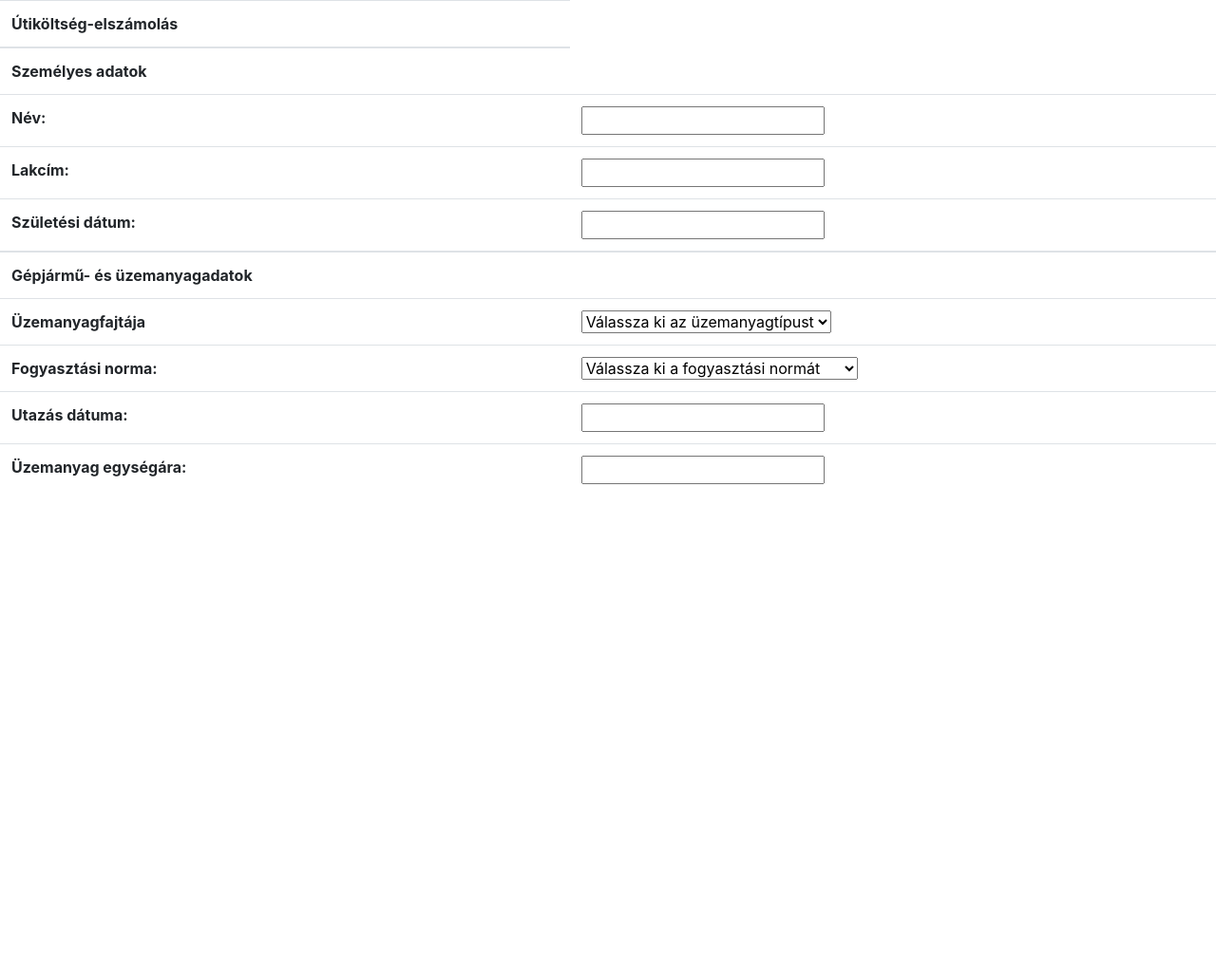
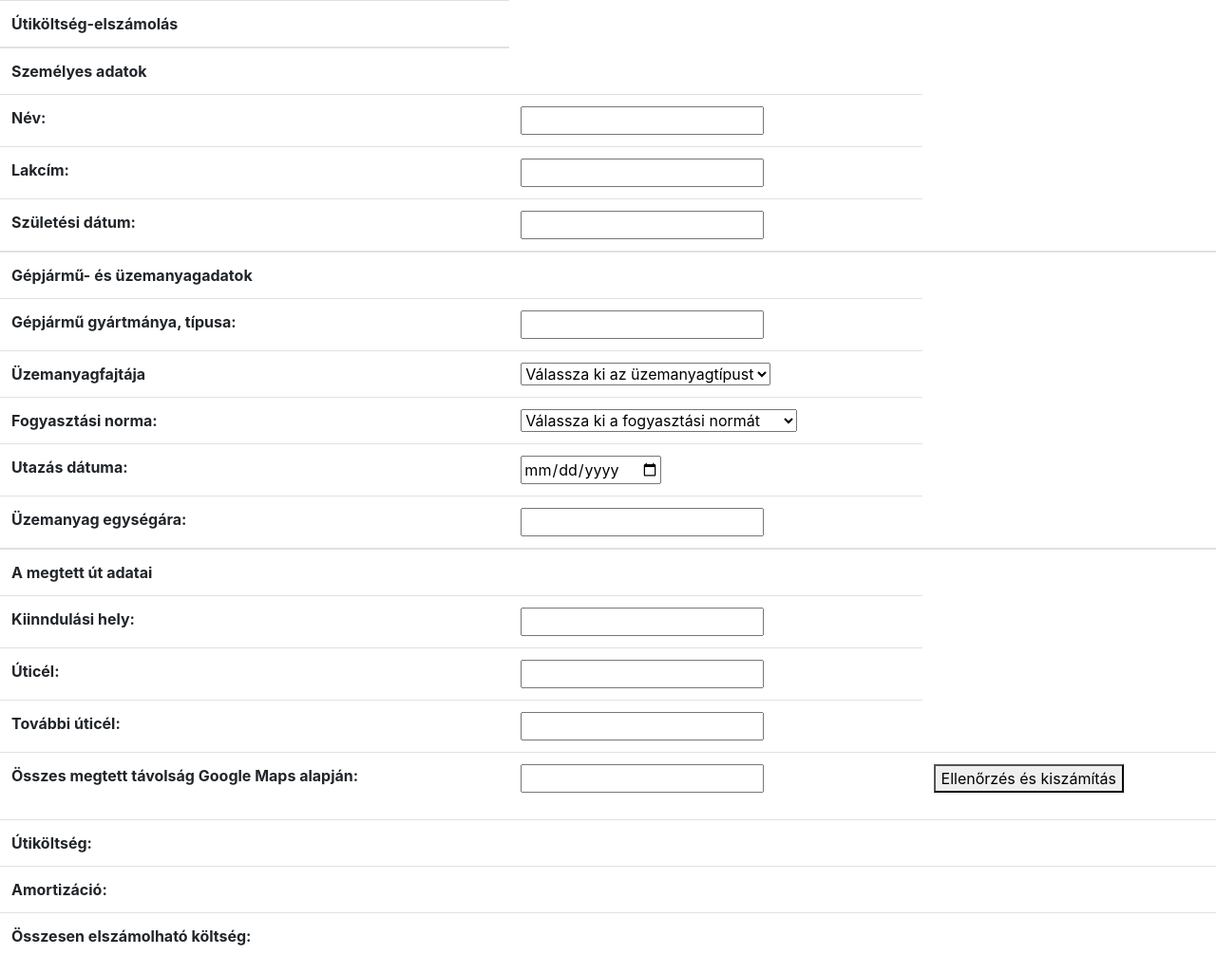
Before and after one commit to danii10/utikoltseg, a plain HTML site: page index.html in a window 1280 px wide. Shown: the whole page at 95% size. Before the commit the page ends 800 px from the top, so only its background shows below. Drawn offline with nearby package versions, Linux system fonts and the light colour scheme.

Commit message:
ötödik

```diff
--- a/index.html
+++ b/index.html
@@ -37,6 +37,10 @@
                 <th scope="col">Gépjármű- és üzemanyagadatok</th>
               </tr>
               <tr>
+                <th scope="row">Gépjármű gyártmánya, típusa:  </th>
+                <td><from><input type ="text"></from></td>
+            </tr>
+              <tr>
                 <th scope="row">Üzemanyagfajtája</th>
                 <td><select class="form-select" aria-label="Default select example">
                     <option selected>Válassza ki az üzemanyagtípust</option>
@@ -58,13 +62,55 @@
               </tr>
             </tr>
             <tr>
-                <th scope="row">Utazás dátuma:  </th>
-                <td><from><input type ="text"></from></td>
+                <th scope="row">Utazás dátuma:</th>
+                <td><form><input type="date" > </form></td>
             </tr>
             <tr>
                 <th scope="row">Üzemanyag egységára: </th>
                 <td><from><input type ="text"></from></td>
             </tr>
+
+              <tbody>
+                <tr>
+                    <th scope="col">A megtett út adatai</th>
+                  </tr>
+                <tr>
+                  <th scope="row">Kiinndulási hely:  </th>
+                   <td><from><input type ="text"></from></td>
+
+                </tr>
+                <tr>
+                    <th scope="row">Úticél:</th>
+                    <td><from><input type ="text"></from></td>
+                </tr>
+                <tr>
+                    <th scope="row">További úticél:  </th>
+                    <td><from><input type ="text"></from></td>
+                </tr>
+                <tr>
+
+                    <th scope="row">Összes megtett távolság Google Maps alapján:  </th>
+                    <td><from><input type ="text"></from></td>
+                    <td><button type="button" >Ellenőrzés és kiszámítás</button></td>
+                </tr>
+                <table class="table">
+                    <thead>
+                    </thead>
+                    <tbody>
+                      <tr>
+                        <th scope="row">Útiköltség:  </th>
+                        <td><span id="1"></span></td>
+                      </tr>
+                      <tr>
+                        <th scope="row">Amortizáció: </th>
+                        <td><span id="2"></span></td>
+                      </tr>
+                      <tr>
+                        <th scope="row">Összesen elszámolható költség: </th>
+                        <td><span id="3"></span></td>
+                      </tr>
+                    </tbody>
+                  </table>
         </tbody>
         </thead>
       </table>
```
